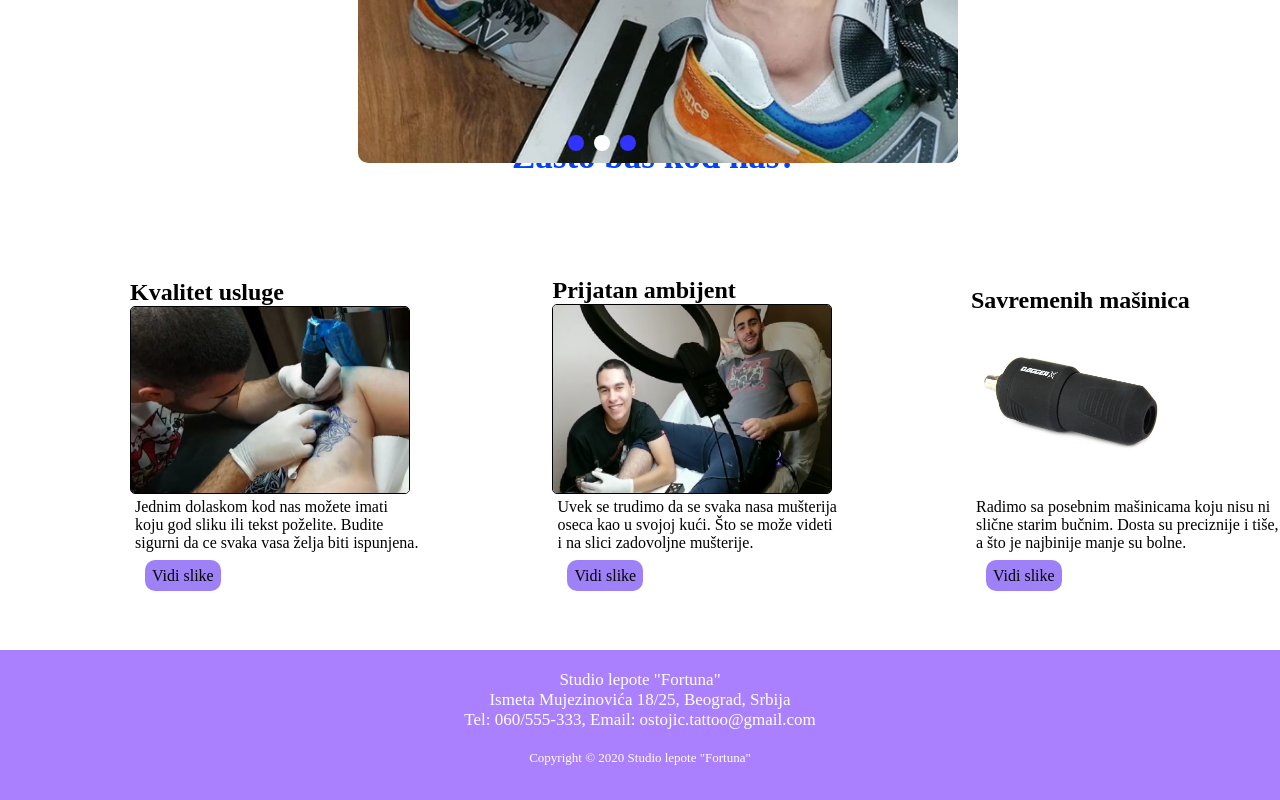
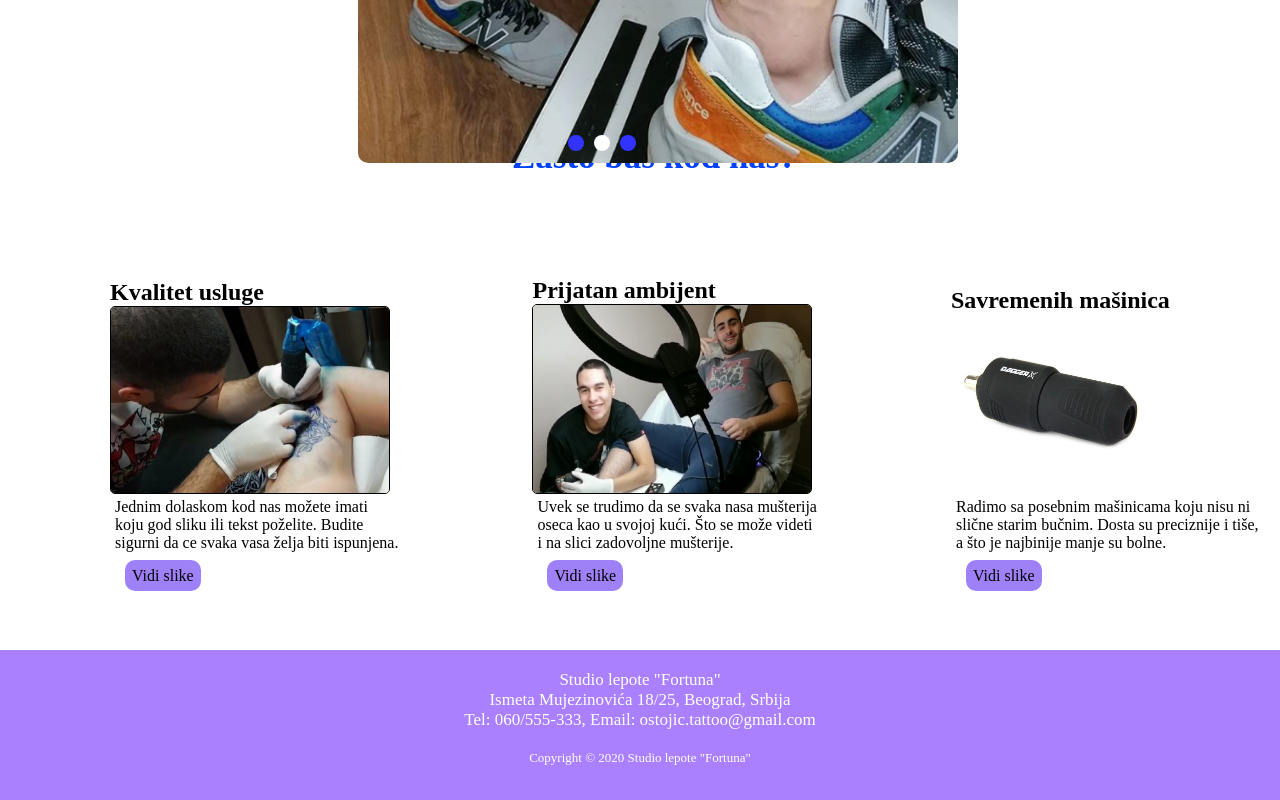
Before and after one commit to nikola-ostojic3/Nikola, a plain HTML site: page index.html in a window 1280 px wide. Shown: the part 635-1435 px from the top of the page. Drawn offline with nearby package versions, Linux system fonts and the light colour scheme.

Commit message:
Update stil.css

```diff
--- a/stil.css
+++ b/stil.css
@@ -104,7 +104,7 @@ a{
 
 .vesti>.vest1{
 	display:inline-block;
-	padding-left:130px;
+	padding-left:110px;
 }
 
 .vesti>.vest2{
```
